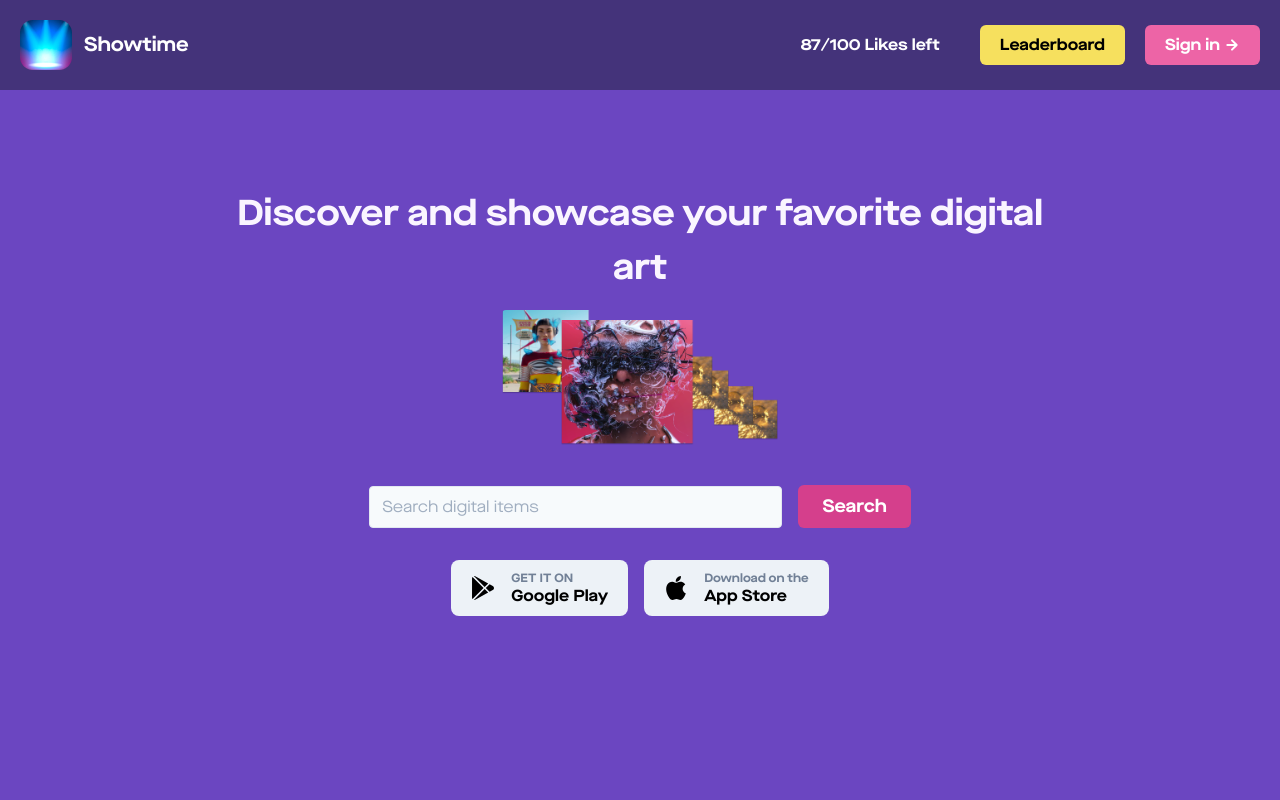
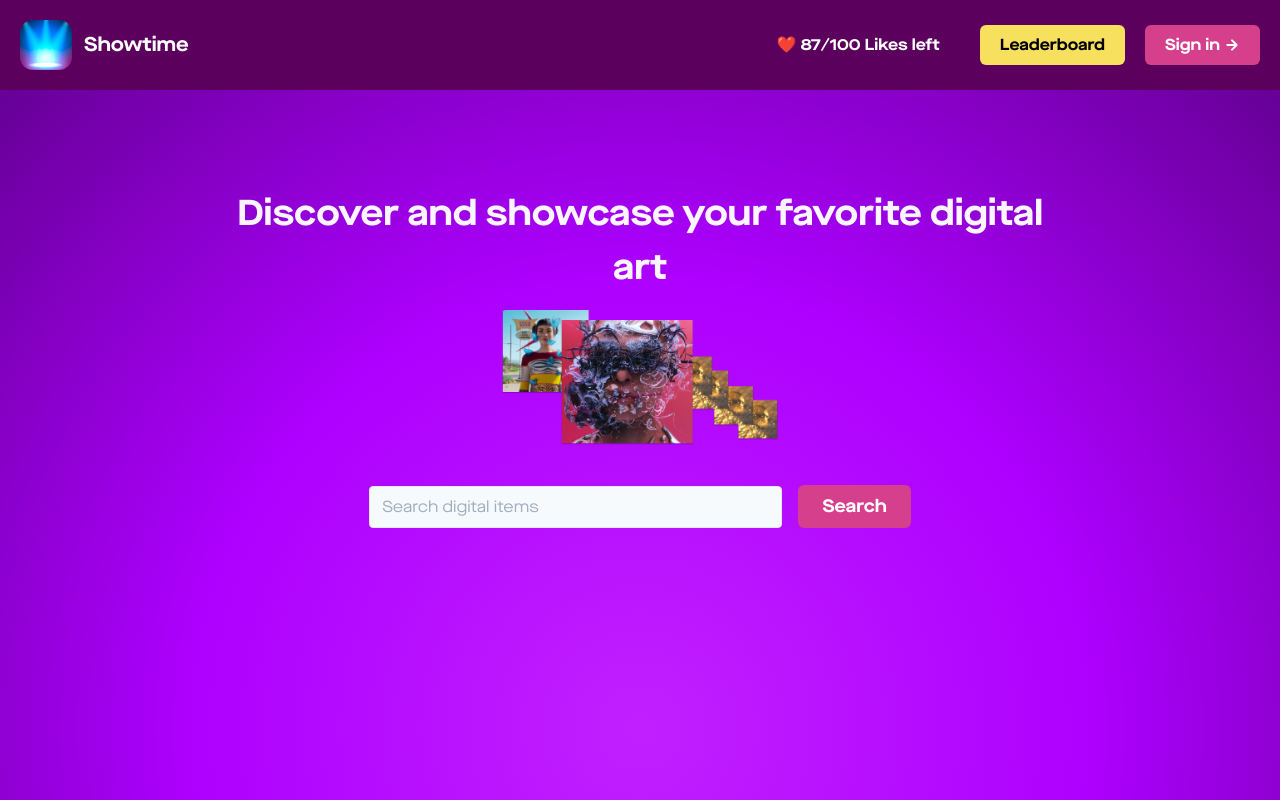
Before and after one commit to cleancoindev/nft-1, a Gatsby site: page / in a window 1280 px wide. Shown: the top 800 px of the page. Built offline with nearby package versions, Linux system fonts and the light colour scheme; Gatsby itself is replaced by a stand-in of ours; a web font is replaced by a local one; what @tailwindcss/custom-forms would draw is missing.

Commit message:
adds styling

```diff
--- a/src/components/header.js
+++ b/src/components/header.js
@@ -3,17 +3,17 @@ import logo from "./images/logo.png";
 
 function Header() {
   return (
-    <header class="font-bol bg-purple-900">
+    <header class="font-bol" style={{background: '#5B005C'}}>
       <div class="container mx-auto flex flex-wrap p-5 flex-col md:flex-row items-center">
-        <a href="/" class="flex title-font font-medium items-center text-gray-900 mb-4 md:mb-0">
+        <a href="/" class="flex items-center mb-4 md:mb-0">
           <img src={logo} />
           <span class="ml-3 text-xl text-white">Showtime</span>
         </a>
         <nav class="md:ml-auto flex flex-wrap items-center text-base justify-center">
-          <span class="mr-5 text-white px-5 py-2 rounded-md">87/100 Likes left</span>
-          <a class="mr-5 hover:text-gray-900 bg-yellow-400 px-5 py-2 rounded-md">Leaderboard</a>
+          <span class="mr-5 text-white px-5 py-2 rounded-md">❤️ 87/100 Likes left</span>
+          <a href="/" class="mr-5 hover:text-black bg-yellow-400 hover:bg-yellow-500 px-5 py-2 rounded-md">Leaderboard</a>
         </nav>
-        <button class="inline-flex items-center bg-pink-500 border-0 py-2 px-5 focus:outline-none hover:bg-pink-600 rounded-md text-white text-base mt-4 md:mt-0">Sign in
+        <button class="inline-flex items-center bg-pink-600 border-0 py-2 px-5 focus:outline-none hover:bg-pink-700 rounded-md text-white text-base mt-4 md:mt-0">Sign in
       <svg fill="none" stroke="currentColor" stroke-linecap="round" stroke-linejoin="round" stroke-width="3" class="w-4 h-4 ml-1" viewBox="0 0 24 24">
             <path d="M5 12h14M12 5l7 7-7 7"></path>
           </svg>
--- a/src/components/hero.js
+++ b/src/components/hero.js
@@ -3,7 +3,7 @@ import hero from "./images/hero.png"
 
 function Hero() {
   return (
-    <section class="font-bol bg-purple-700">
+    <section class="font-bol">
       <div class="container mx-auto flex flex-col px-5 py-24 justify-center items-center">
         <div class="w-full md:w-2/3 flex flex-col mb-16 items-center text-center">
           <h1 class="title-font sm:text-4xl text-3xl mb-4 text-purple-100">Discover and showcase your favorite digital art</h1>
@@ -14,27 +14,6 @@ function Hero() {
             </div>
             <button class="inline-flex text-white bg-pink-600 border-0 py-2 px-6 focus:outline-none hover:bg-pink-700 rounded-md text-lg">Search</button>
           </div>
-          <div class="flex">
-            <button class="bg-gray-200 inline-flex py-3 px-5 rounded-lg items-center hover:bg-gray-300 focus:outline-none">
-              <svg xmlns="http://www.w3.org/2000/svg" fill="currentColor" class="w-6 h-6" viewBox="0 0 512 512">
-                <path d="M99.617 8.057a50.191 50.191 0 00-38.815-6.713l230.932 230.933 74.846-74.846L99.617 8.057zM32.139 20.116c-6.441 8.563-10.148 19.077-10.148 30.199v411.358c0 11.123 3.708 21.636 10.148 30.199l235.877-235.877L32.139 20.116zM464.261 212.087l-67.266-37.637-81.544 81.544 81.548 81.548 67.273-37.64c16.117-9.03 25.738-25.442 25.738-43.908s-9.621-34.877-25.749-43.907zM291.733 279.711L60.815 510.629c3.786.891 7.639 1.371 11.492 1.371a50.275 50.275 0 0027.31-8.07l266.965-149.372-74.849-74.847z"></path>
-              </svg>
-              <span class="ml-4 flex items-start flex-col leading-none">
-                <span class="text-xs text-gray-600 mb-1">GET IT ON</span>
-                <span class="title-font font-medium">Google Play</span>
-              </span>
-            </button>
-            <button class="bg-gray-200 inline-flex py-3 px-5 rounded-lg items-center ml-4 hover:bg-gray-300 focus:outline-none">
-              <svg xmlns="http://www.w3.org/2000/svg" fill="currentColor" class="w-6 h-6" viewBox="0 0 305 305">
-                <path d="M40.74 112.12c-25.79 44.74-9.4 112.65 19.12 153.82C74.09 286.52 88.5 305 108.24 305c.37 0 .74 0 1.13-.02 9.27-.37 15.97-3.23 22.45-5.99 7.27-3.1 14.8-6.3 26.6-6.3 11.22 0 18.39 3.1 25.31 6.1 6.83 2.95 13.87 6 24.26 5.81 22.23-.41 35.88-20.35 47.92-37.94a168.18 168.18 0 0021-43l.09-.28a2.5 2.5 0 00-1.33-3.06l-.18-.08c-3.92-1.6-38.26-16.84-38.62-58.36-.34-33.74 25.76-51.6 31-54.84l.24-.15a2.5 2.5 0 00.7-3.51c-18-26.37-45.62-30.34-56.73-30.82a50.04 50.04 0 00-4.95-.24c-13.06 0-25.56 4.93-35.61 8.9-6.94 2.73-12.93 5.09-17.06 5.09-4.64 0-10.67-2.4-17.65-5.16-9.33-3.7-19.9-7.9-31.1-7.9l-.79.01c-26.03.38-50.62 15.27-64.18 38.86z"></path>
-                <path d="M212.1 0c-15.76.64-34.67 10.35-45.97 23.58-9.6 11.13-19 29.68-16.52 48.38a2.5 2.5 0 002.29 2.17c1.06.08 2.15.12 3.23.12 15.41 0 32.04-8.52 43.4-22.25 11.94-14.5 17.99-33.1 16.16-49.77A2.52 2.52 0 00212.1 0z"></path>
-              </svg>
-              <span class="ml-4 flex items-start flex-col leading-none">
-                <span class="text-xs text-gray-600 mb-1">Download on the</span>
-                <span class="title-font font-medium">App Store</span>
-              </span>
-            </button>
-          </div>
         </div>
       </div>
     </section>
--- a/src/components/layout.js
+++ b/src/components/layout.js
@@ -8,7 +8,8 @@ function Layout({ children }) {
     <div className="flex flex-col min-h-screen">
       <Header />
 
-      <main>
+      <main style={{
+      background: 'radial-gradient(#C220FF, #AD00FF, #660096)'}}>
         {children}
       </main>
 
--- a/src/components/nft.js
+++ b/src/components/nft.js
@@ -7,7 +7,7 @@ import n from "./images/nft-1.png"
 
 function Creators() {
     return (
-        <section class="font-book bg-purple-700">
+        <section class="font-book">
             <div class="container px-5 py-24 mx-auto">
                 <div className="flex flex-wrap w-full mb-16 flex-col items-center text-center">
                     <h1 className="lg:w-1/2 w-full leading-relaxed text-base font-bol text-3xl text-purple-100">Featured Digital Art</h1>
```
